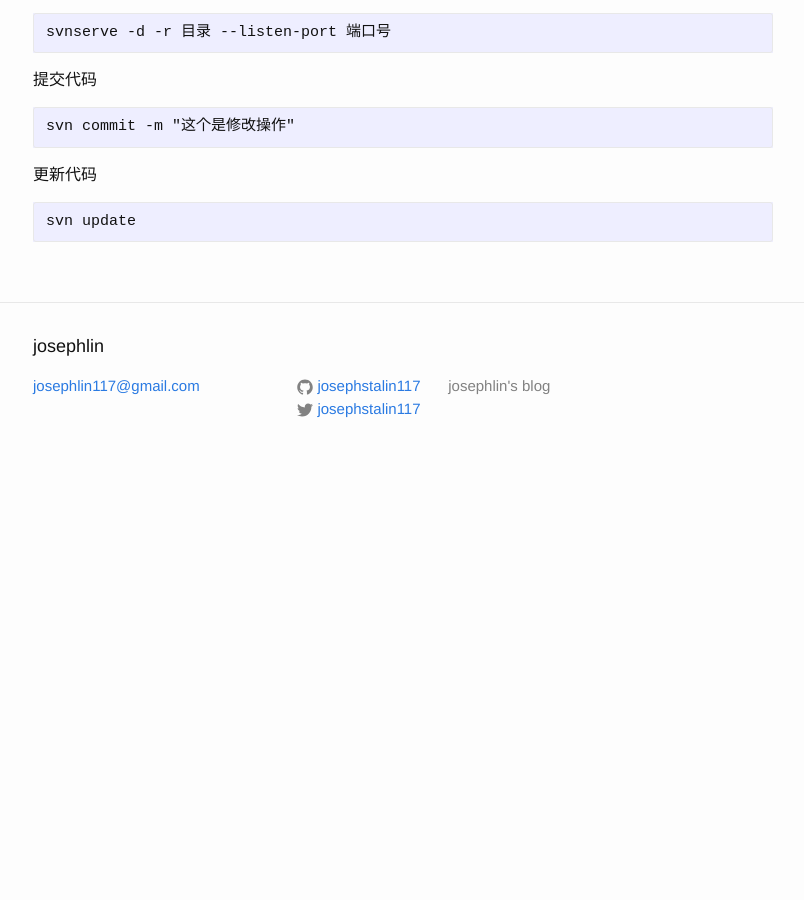
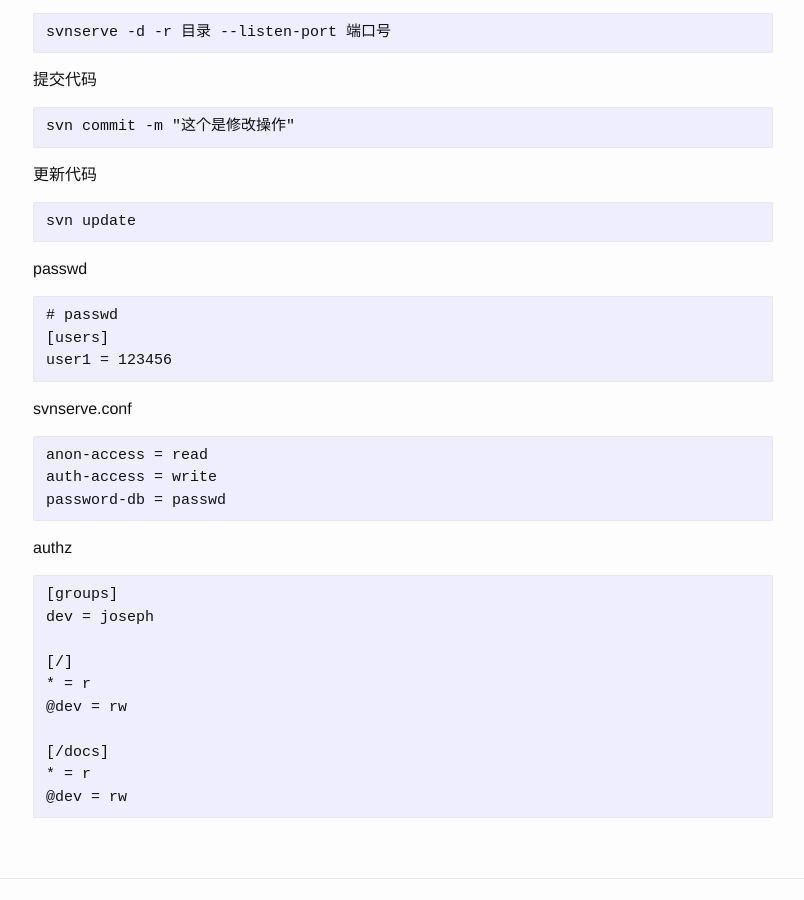
Before and after one commit to josephstalin117/josephstalin117.github.io, a Jekyll site: the page built from _posts/2018-12-26-svn.markdown, in a window 1280 px wide and 900 px high, scrolled down 510 px. Shown: the whole window, without its empty margins (237-1041 px from the left). Built offline with Jekyll 4.4.1, drawn with Linux system fonts in a browser that asks for light colours; before the commit the page ends 990 px from its top, so only the background shows below that.

Commit message:
udpate svn

````diff
--- a/_posts/2018-12-26-svn.markdown
+++ b/_posts/2018-12-26-svn.markdown
@@ -34,3 +34,31 @@ svn commit -m "这个是修改操作"
 ```
 svn update
 ```
+
+passwd
+```
+# passwd
+[users]
+user1 = 123456
+```
+
+svnserve.conf
+```
+anon-access = read
+auth-access = write
+password-db = passwd
+```
+
+authz
+```
+[groups]
+dev = joseph
+
+[/]
+* = r
+@dev = rw
+
+[/docs]
+* = r
+@dev = rw
+```
````
